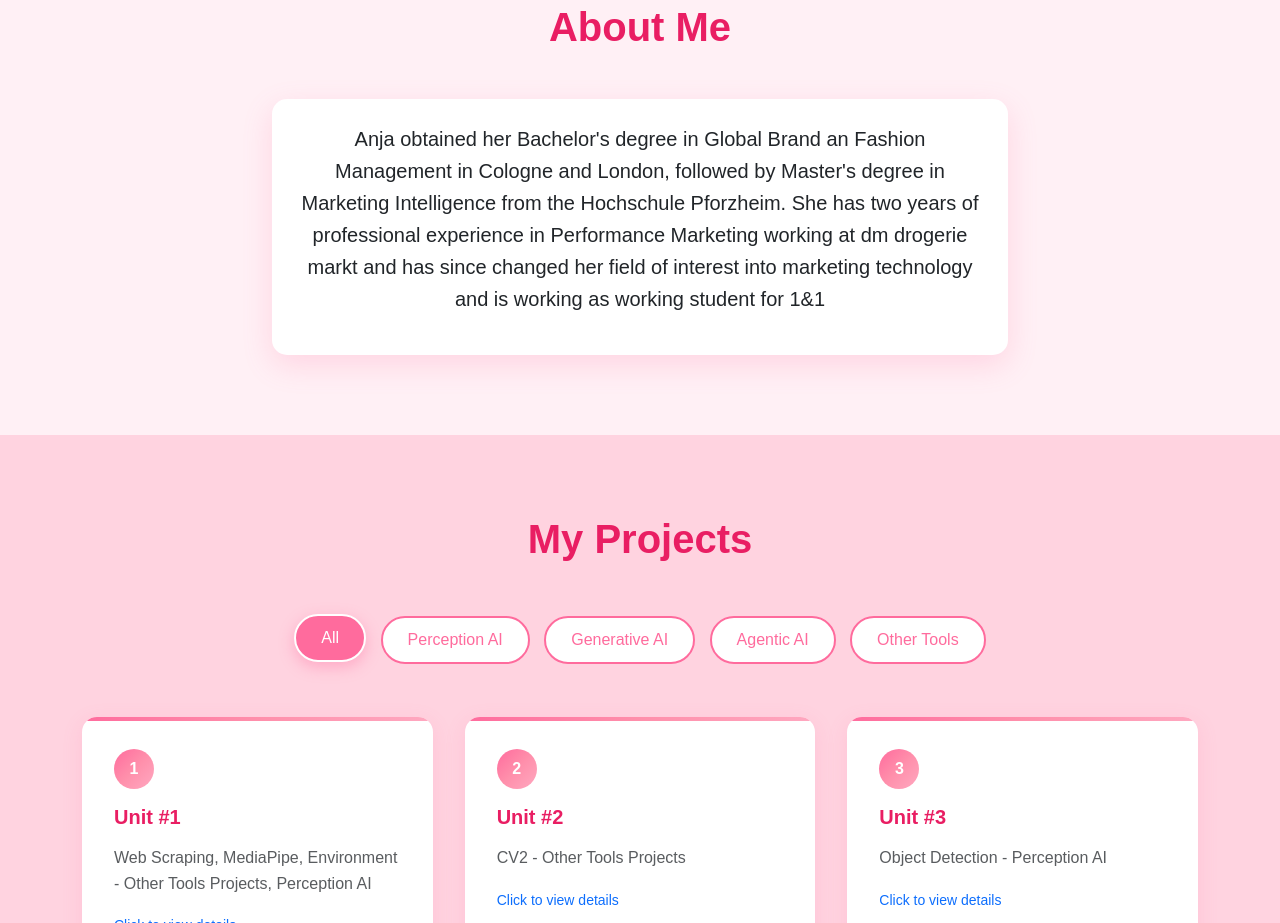
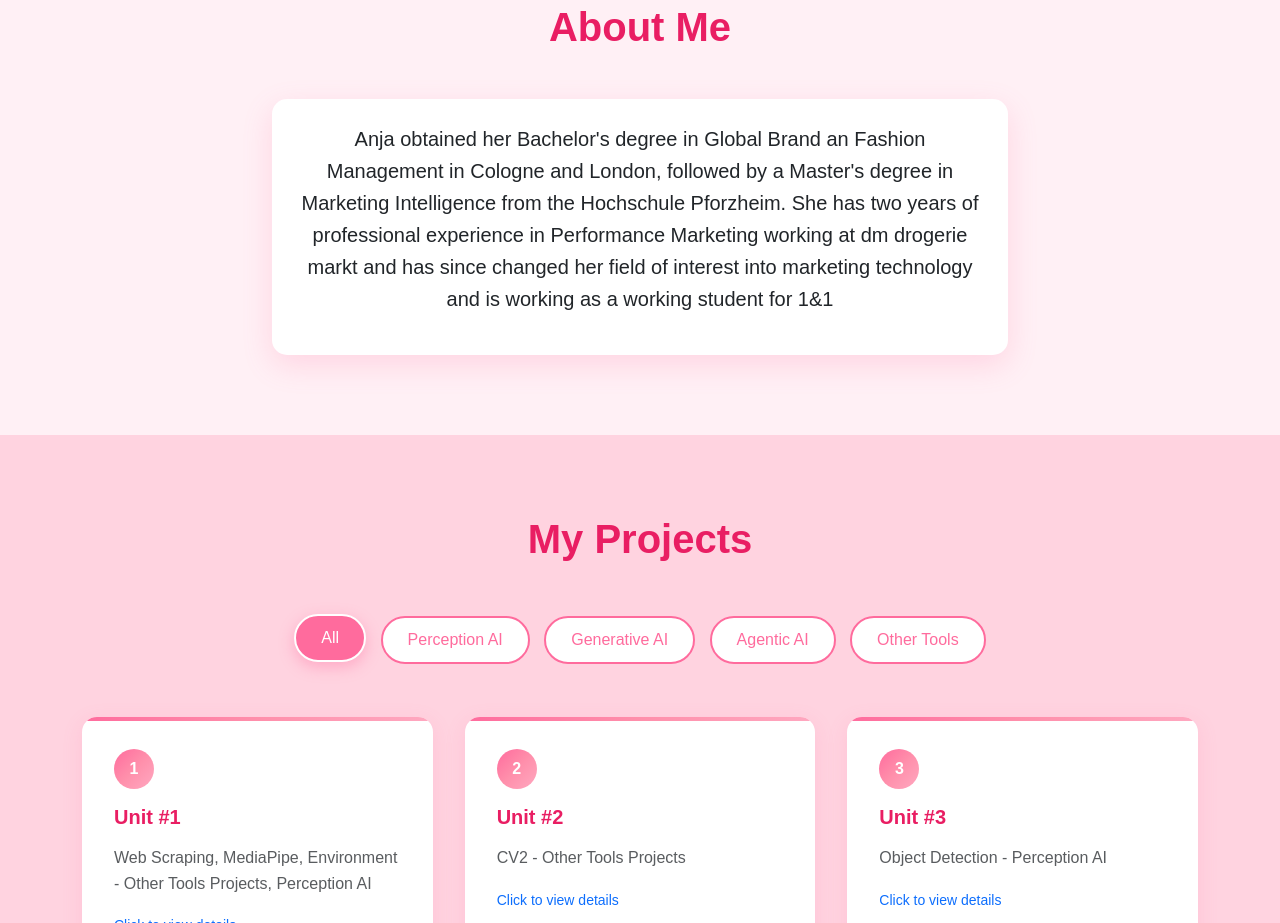
Before and after one commit to anjalewald/anjalewald.github.io, a plain HTML site: page index.html in a window 1280 px wide. Shown: the part 877-1800 px from the top of the page. Drawn offline with nearby package versions, Linux system fonts and the light colour scheme.

Commit message:
Update index.html

```diff
--- a/index.html
+++ b/index.html
@@ -347,9 +347,9 @@
             email: "lewaldan@hs-pforzheim.de",
             linkedin: "https://www.linkedin.com/in/anja-lewald/",
             about1: "Anja obtained her Bachelor's degree in Global Brand an Fashion Management in Cologne and London, followed by",
-            about2: " Master's degree in Marketing Intelligence from the Hochschule Pforzheim.",
+            about2: "a Master's degree in Marketing Intelligence from the Hochschule Pforzheim.",
             about3: "She has two years of professional experience in Performance Marketing working at dm drogerie markt and has since",
-            about4: "changed her field of interest into marketing technology and is working as working student for 1&1",
+            about4: "changed her field of interest into marketing technology and is working as a working student for 1&1",
             phone: "+49 151 23322063",
             location: "Moningerstraße 23, 76135 Karlsruhe"
         };
```
